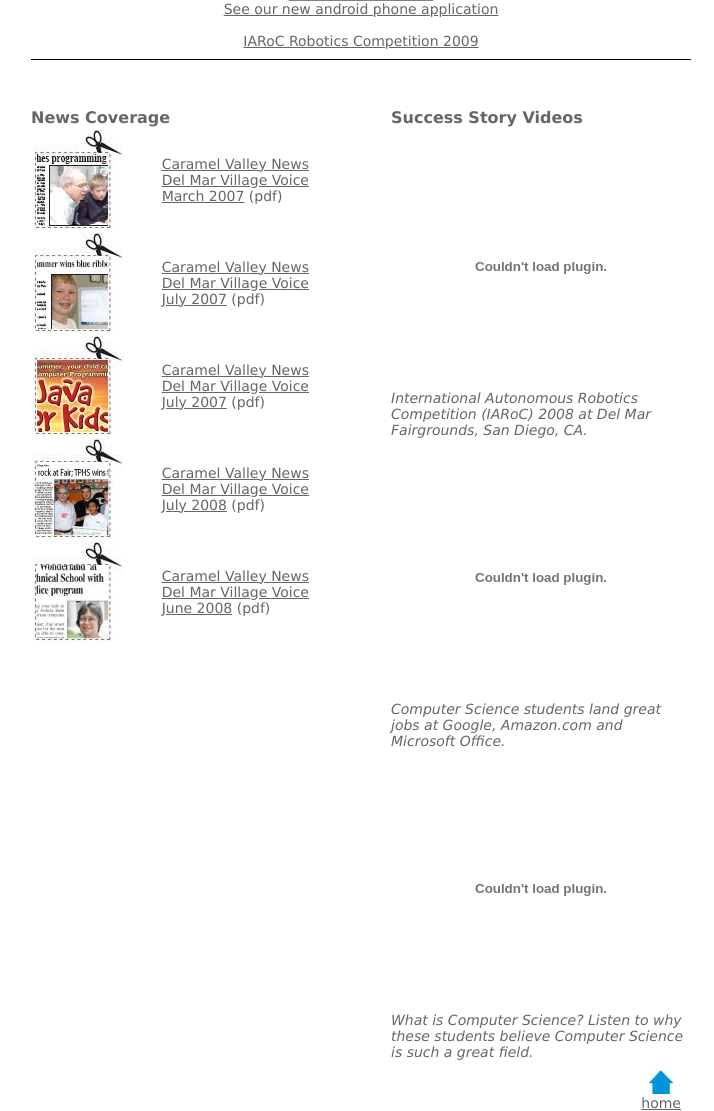
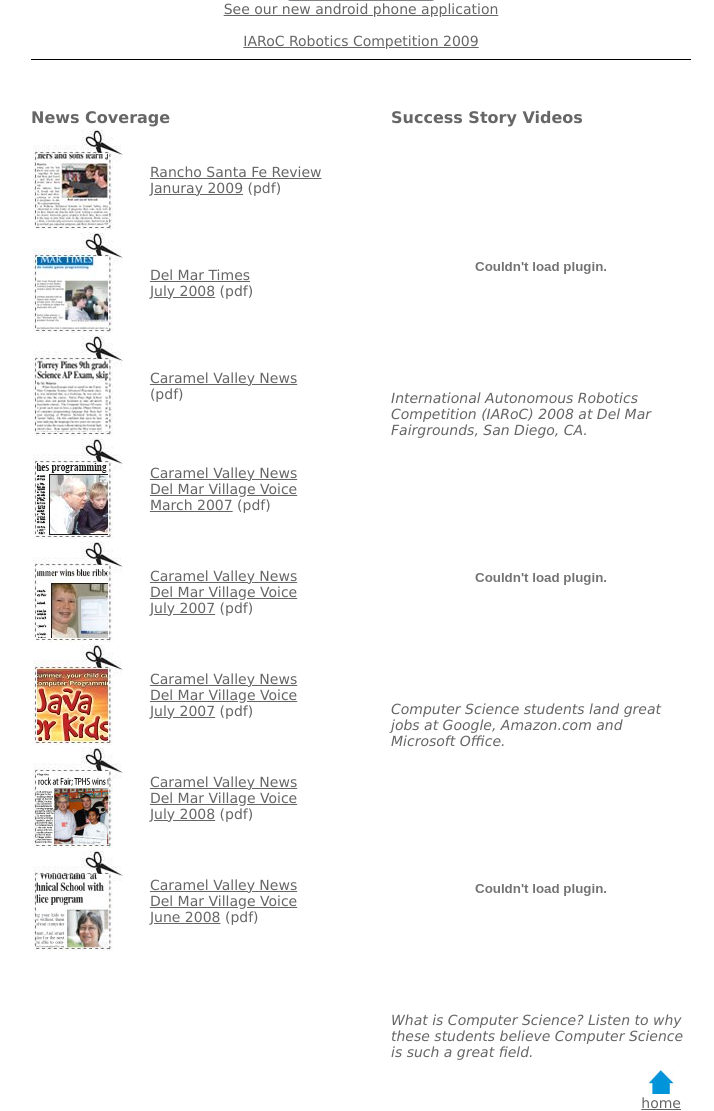
Before and after one commit to jointheleague/wintrisstech.org, a PHP site: page /videos.php in a window 1280 px wide. Shown: the part 206-1317 px from the top of the page, without its empty margins (279-993 px from the left). Run offline with PHP 8.4, Linux system fonts and the light colour scheme.

Commit message:
Add three news articles from Vic.

```diff
--- a/public_html/videos.php
+++ b/public_html/videos.php
@@ -5,6 +5,24 @@
 	  <div style="text-align:left;float:left;width:340px;">
 		<h3>News Coverage</h3>
 		<table width="100%" border="0" cellpadding="2">
+  		<tr>
+  		  <td><a href="images/news/2009-01-22-fathers-and-sons.pdf"> <img src="images/news/2009-01-22-fathers-and-sons_t.jpg" border="0" /></a></td>
+            <td style="vertical-align:middle;"><a href="images/news/2009-01-22-fathers-and-sons.pdf">
+              Rancho Santa Fe Review <br />
+              Januray 2009</a> (pdf)</td>
+  		  </tr>
+    		<tr>
+    		  <td><a href="images/news/2008-07-11-TammyDelMarTimesAlice.pdf"> <img src="images/news/2008-07-11-TammyDelMarTimesAlice_t.jpg" border="0" /></a></td>
+              <td style="vertical-align:middle;"><a href="images/news/2008-07-11-TammyDelMarTimesAlice.pdf">
+                Del Mar Times <br />
+                July 2008</a> (pdf)</td>
+    		  </tr>
+      		<tr>
+      		  <td><a href="images/news/SeanCVnews.pdf"> <img src="images/news/SeanCVnews_t.jpg" border="0" /></a></td>
+                <td style="vertical-align:middle;"><a href="images/news/SeanCVnews.pdf">
+                  Caramel Valley News<br />
+                  </a> (pdf)</td>
+      		  </tr>
 		<tr>
 		  <td><a href="images/newsnotes01.jpg"> <img src="images/news/news_clip_carmel.jpg" border="0" /></a></td>
           <td style="vertical-align:middle;"><a href="images/news/CarmelValleyNewsCrop.pdf">Caramel Valley
```
Also changed, not shown: Graphics/news_clip_frame.png (added), public_html/images/news/2008-07-11-TammyDelMarTimesAlice_t.jpg (added), public_html/images/news/2009-01-22-fathers-and-sons_t.jpg (added), public_html/images/news/SeanCVnews_t.jpg (added), 3 other files.
